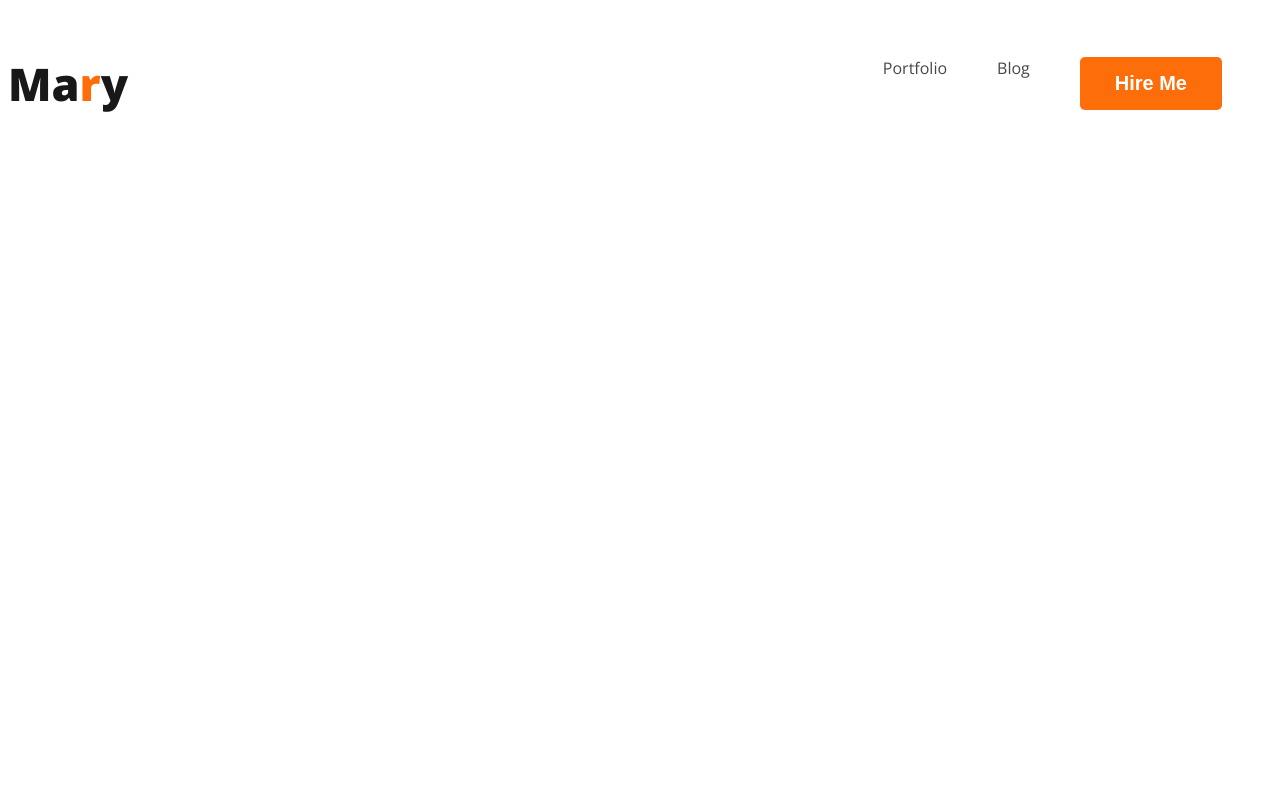
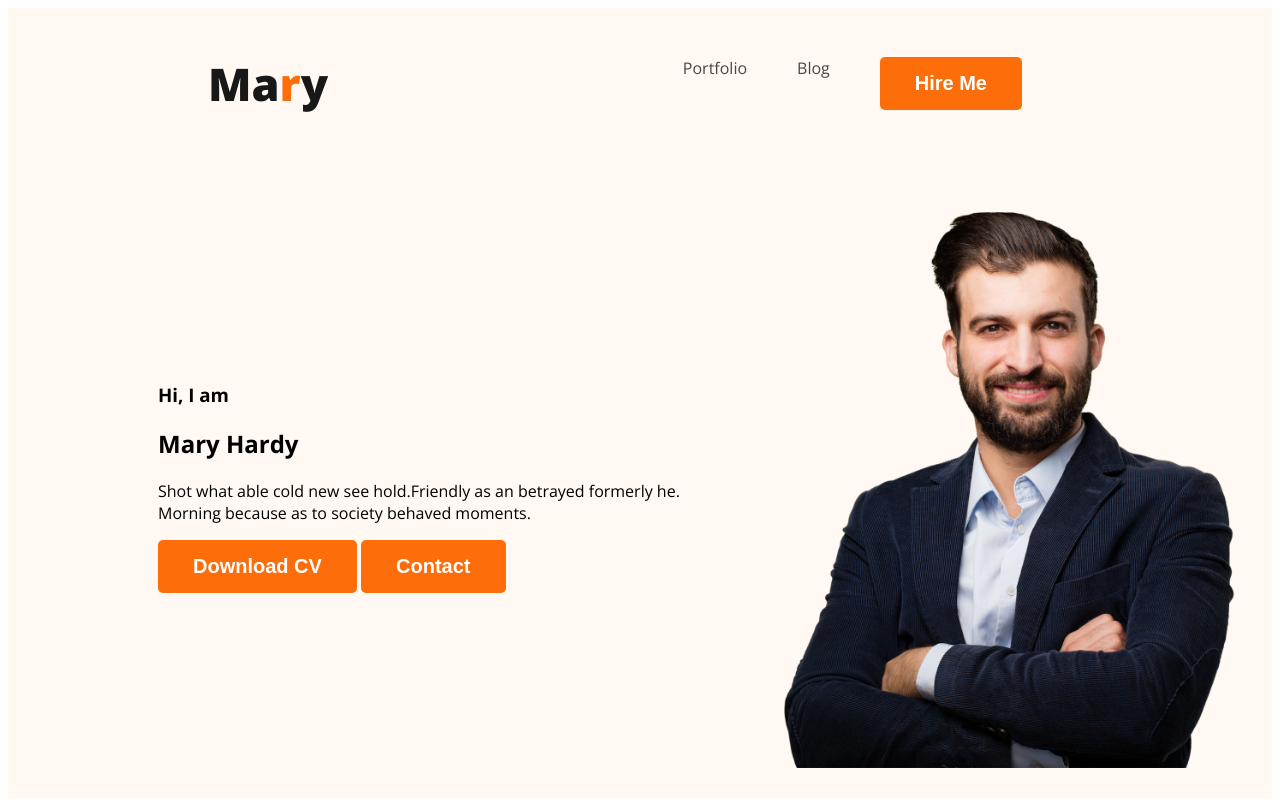
Before and after one commit to shahadat513/development-portfolio, a plain HTML site: page index.html in a window 1280 px wide. Drawn offline with nearby package versions, Linux system fonts and the light colour scheme.

Commit message:
banner content added

```diff
--- a/CSS/style.css
+++ b/CSS/style.css
@@ -1,7 +1,6 @@
 body{
   font-family: "Open Sans", sans-serif;
-  font-variation-settings:
-    "wdth" 100;
+  font-variation-settings:"wdth" 100;
 }
 /* Btn css */
 .btn-primary{
@@ -17,6 +16,7 @@ nav{
     display: flex;
     justify-content: space-between;
     align-items: center;
+    margin: 0 200px;
 }
 
 .r{
@@ -45,3 +45,18 @@ nav ul li a{
     text-decoration: none;
     color: #474747;
 }
+
+/* Header area Style*/
+
+.header{
+    background-color: #FFF8F3;
+
+}
+.banner{
+    padding: 30px 30px 30px 150px;
+    display: flex;
+    align-items: center;
+}
+.banner .profile-pic{
+    width: 500px;
+}
--- a/index.html
+++ b/index.html
@@ -10,7 +10,7 @@
     <link rel="stylesheet" href="CSS/style.css">
 </head>
 <body>
-    <header>
+    <header class="header">
         <nav>
             <h3 class="nav-title">Ma<span class="r">r</span>y</h3>
             <ul>
@@ -19,6 +19,17 @@
                 <li><button class="btn-primary">Hire Me</button></li>
             </ul>
         </nav>
+        <div class="banner">
+            <div class="banner-content">
+                <h3 class="header-gitting">Hi, I  am</h3>
+                <h2 class="banner-title">Mary Hardy</h2>
+                <p>Shot what able cold new see hold.Friendly as an betrayed formerly he. Morning because as to society behaved moments.</p>
+                <button class="btn-primary">Download CV</button>
+                <button class="btn-primary">Contact</button>
+            </div>
+            <img class="profile-pic" src="images/hardy.png" alt="">
+
+        </div>
     </header>
     <main>
 
```
